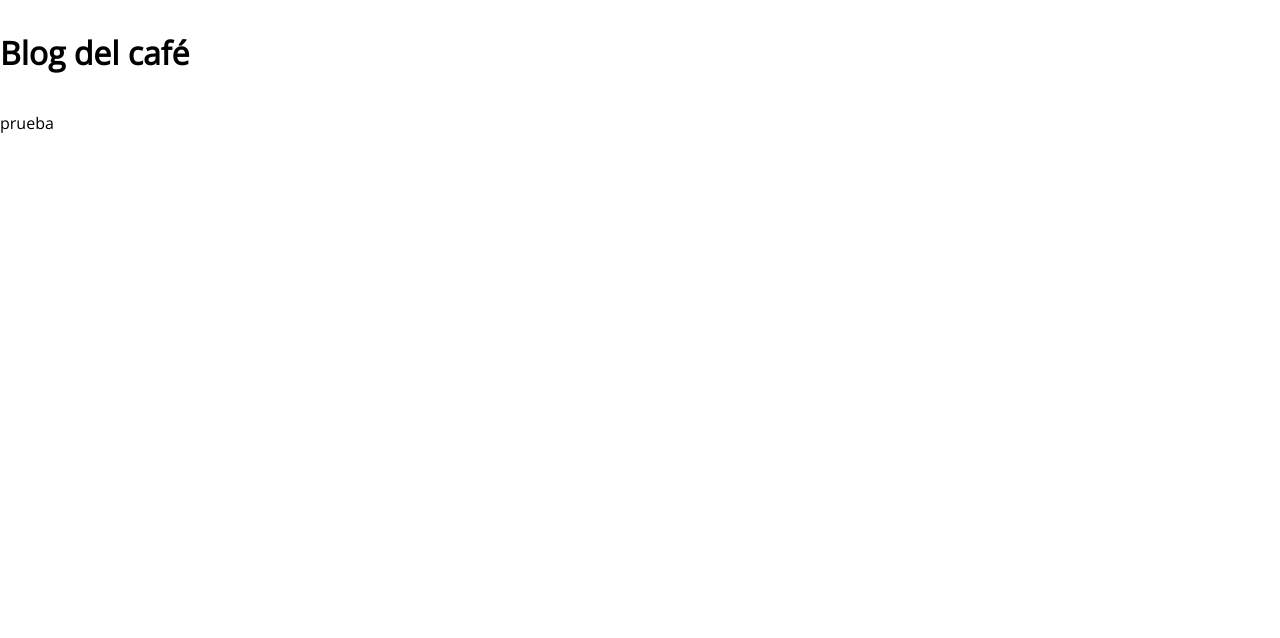
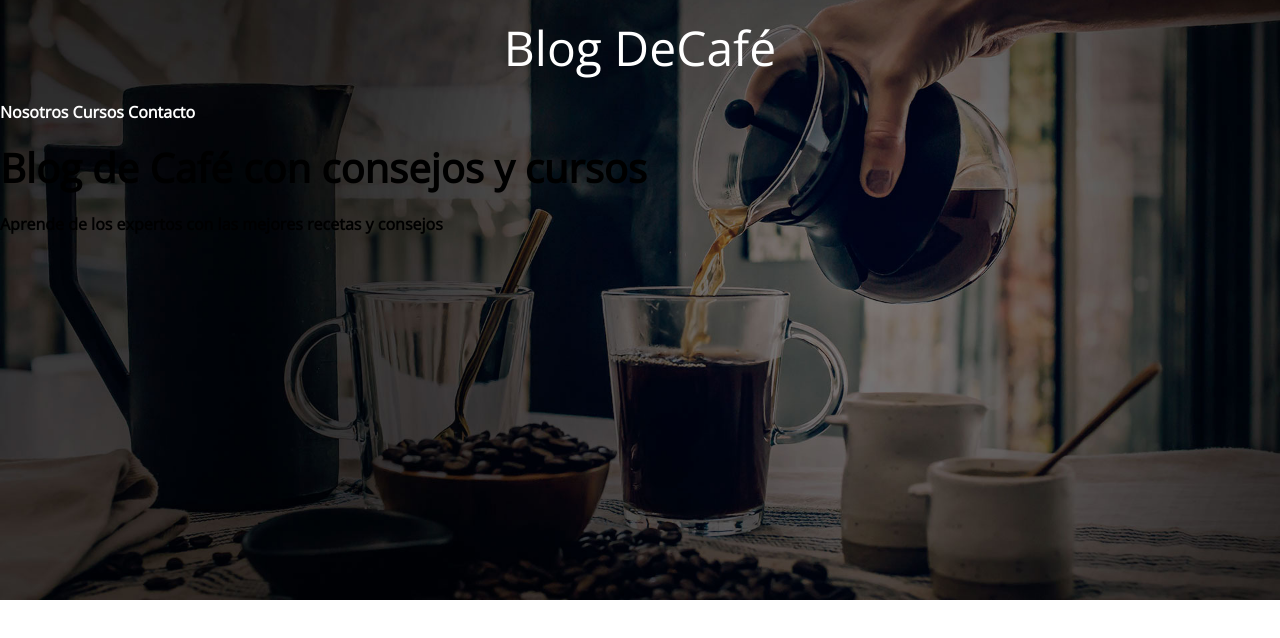
Before and after one commit to lluneta820/blog_del_cafe, a plain HTML site: page index.html in a window 1280 px wide. Drawn offline with nearby package versions, Linux system fonts and the light colour scheme.

Commit message:
cabecera blog cafe1

```diff
--- a/css/style.css
+++ b/css/style.css
@@ -1,3 +1,12 @@
+html{
+  box-sizing: border-box;
+  font-size:62.5%; /**1rem= 1opx**/
+}
+*,*:before,*::after;{
+  box-sizing: inherit;
+}
+
+
 html {
     box-sizing: border-box;
     font-size: 62.5%; /** 1rem = 10px **/
@@ -7,3 +16,61 @@ body {
     font-size: 1.6rem;
     line-height: 2;
 }
+/**Globales**/
+.contenedor{
+    max-whidth:1200px;
+    margin: 0 auto;
+
+
+}
+h1,h2,h3,h4{
+  font-family: font-family: 'Pt Sans', sans-serif;
+}
+h1{
+  font-size: 4.8rem;
+}
+h2{
+  font-size: 4rem;
+}
+h3{
+  font-size: 3.2rem;
+
+}
+h4{
+  font-size: 2.8rem;
+
+}
+img{
+  max-width: 100%;
+}
+
+/**Utilidades**/
+.centrar-texto{
+  text-align: center;
+
+}
+.no-margin{
+  margin: 0;
+}
+/**Header**/
+.site-header{
+    background-image: url(../img/banner.jpg);
+    background-repeat: no-repeat;
+    background-position: center center;
+    background-size: cover;
+    height: 60rem;
+
+
+}
+.site-header a{
+  color:#ffffff;
+  text-decoration: none;
+}
+.site-header h1{
+  text-align: center;
+  font-weight: 400;
+
+}
+.site-header{
+  font-weight: 700;
+}
--- a/index.html
+++ b/index.html
@@ -16,11 +16,28 @@
 
 
   <body>
-    <h1>Blog del café </h1>
+  <header class="site-header">
+    <div class=".contenedor">
+    <div class="barra">
+      <a href="/">
+        <h1 class="no-margin">Blog <span>DeCafé</span></h1>
+      </a>
+        <nav class="navegacion">
+        <a href="nosotros.html">Nosotros</a>
+        <a href="cursos.html">Cursos</a>
+        <a href="contacto.html">Contacto</a>
+      </nav>
+    </div>
+    <div class="texto-header">
+      <h2 class="no-margin">Blog de Café con consejos y cursos</h2>
+      <p class="no-margin">Aprende de los expertos con las mejores recetas y consejos</p>
 
-prueba
+    </div>
+
+    </div>
 
 
+  </header>
 
   </body>
 
```
